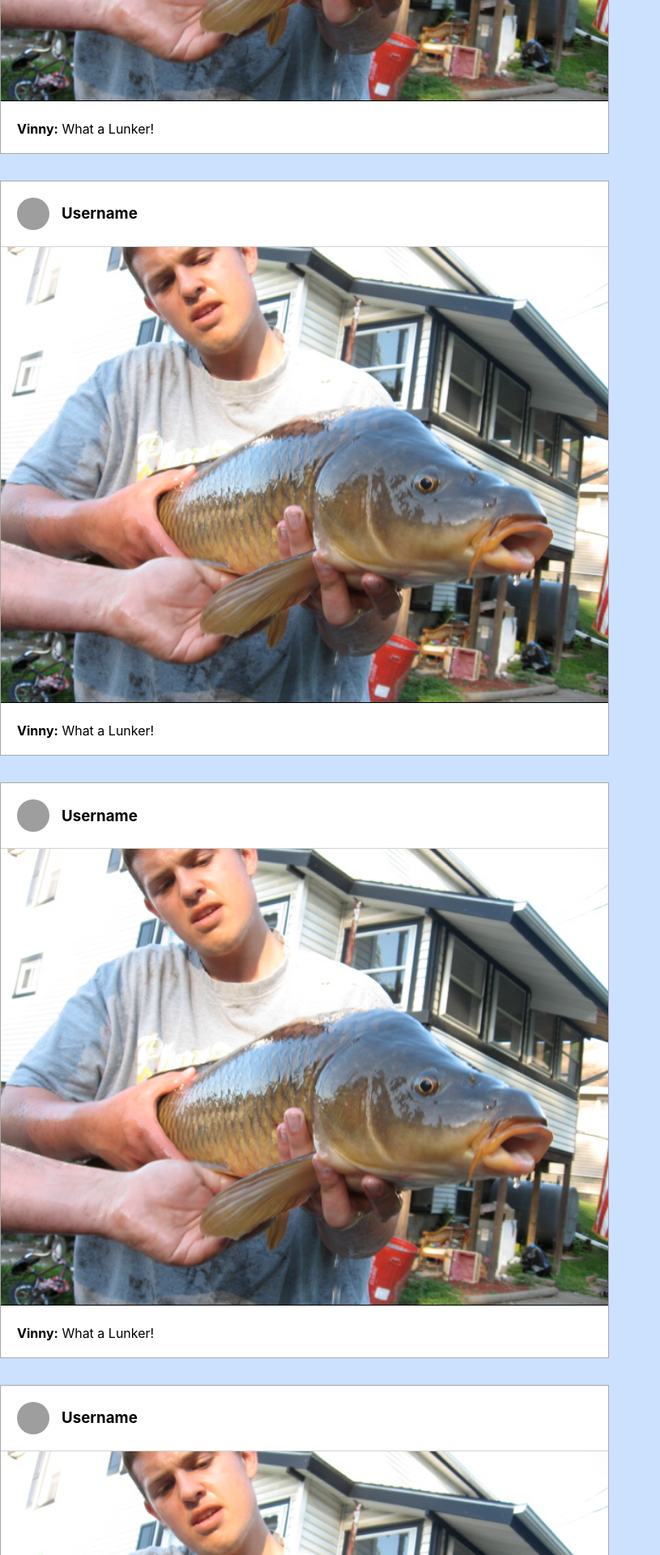
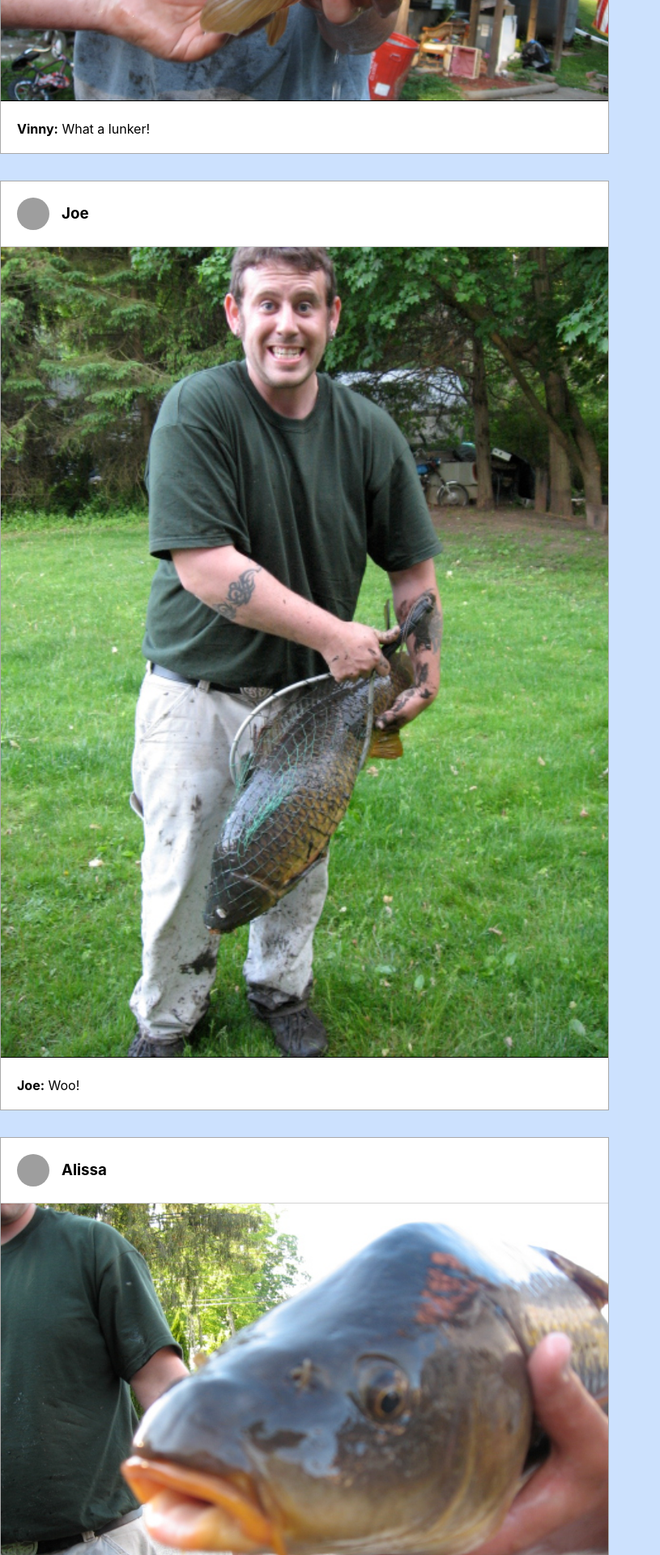
Before and after one commit to JoeDeGr/fishtagram, a React (Create React App) app: page / in a window 1280 px wide. Shown: the part 580-2500 px from the top of the page at 81% size, without its empty margins (0-815 px from the left). Built offline with nearby package versions, Linux system fonts and the light colour scheme; grey boxes are pictures that could not be loaded.

Commit message:
added props and mapping posts.

```diff
--- a/src/App.js
+++ b/src/App.js
@@ -1,8 +1,28 @@
-import React from 'react'
+import React, { useState } from 'react'
 import './App.css';
 import Post from './Post';
+import VinnyCarp from './images/VinnyCarp.jpg';
+import JoeCarp from './images/JoeCarp.JPG'
+import carpface from './images/carpface.JPG'
 
 function App() {
+  const [ posts, setPosts ] = useState([
+    {
+      username: "Vinny",
+      caption: "What a lunker!",
+      imageURL: VinnyCarp,
+    },
+    {
+      username: "Joe",
+      caption: "Woo!",
+      imageURL: JoeCarp,
+    },
+    {
+      username: "Alissa",
+      caption: "Winner winner fish dinner!",
+      imageURL: carpface,
+    }
+  ]);
   return (
     <div className="app">
 
@@ -12,10 +32,12 @@ function App() {
           alt="Logo Will Go Here." />
       </div>
       <h1>Welcome to FishID.com!</h1>
-      <Post />
-      <Post/>
-      <Post/>
-      <Post/>
+
+      {
+        posts.map(post => (
+          <Post username = {post.username} caption={post.caption} imageURL={post.imageURL}/>
+        ))
+      }
 
     </div>
   );
--- a/src/Post.js
+++ b/src/Post.js
@@ -1,23 +1,23 @@
 import React from 'react';
 import './Post.css';
-import VinnyCarp from './images/VinnyCarp.jpg';
+
 import Avatar from '@material-ui/core/Avatar';
 
 
-function Post(props) {
+function Post({username, caption, imageURL}) {
+    // const {username, caption, imageURL} = props
     return (
         <div className="post">
             <div className="post_header">
                 <Avatar
                 className="post_avatar"
-                alt="Vinny"
+                alt={username}
                 src="/static/images/avatar1.jpg"/>
-                <h3>Username</h3>
+                <h3>{username}</h3>
             </div>
-            <img className="post_image" src={VinnyCarp} alt="oops... Now where did that go?"></img>
-            <h4 className="post_text"><strong>Vinny:</strong> What a Lunker!</h4>
+            <img className="post_image" src={imageURL} alt={caption ? caption : "oops... Now where did that go?"}></img>
+            <h4 className="post_text"><strong>{username}:</strong> {caption}</h4>
         </div>
     )
 }
-
 export default Post
```
Also changed, not shown: src/images/JoeCarp.JPG (added), src/images/carpface.JPG (added).
